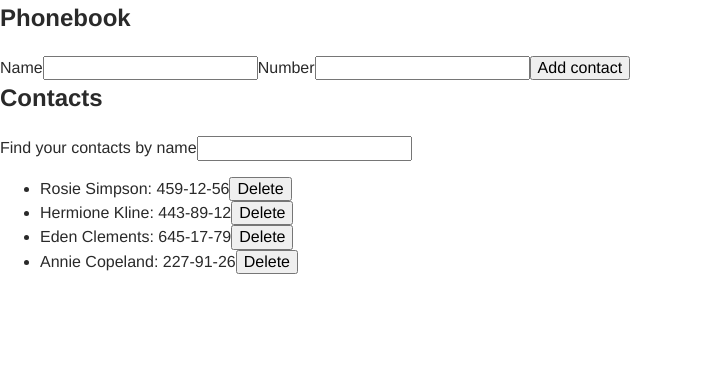
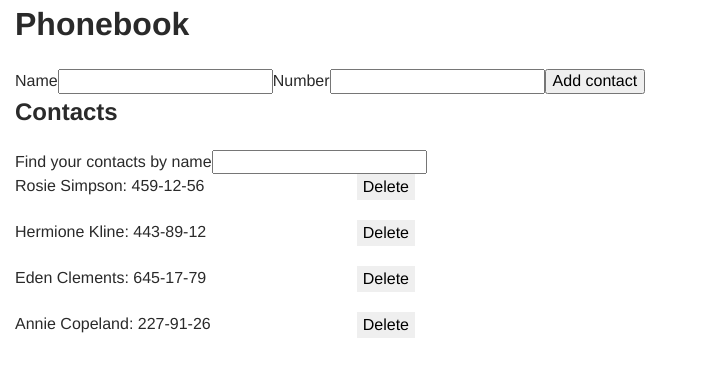
Before and after one commit to Art-Smirnov/goit-react-hw-02-phonebook, a React (Create React App) app: page / in a window 1280 px wide. Shown: the top 376 px of the page, without its empty margins (0-707 px from the left). Built offline with nearby package versions, Linux system fonts and the light colour scheme.

Commit message:
розпочинає стилізацію

```diff
--- a/src/App.js
+++ b/src/App.js
@@ -4,6 +4,7 @@ import { v4 as uuidv4 } from 'uuid';
 import ContactForm from './Components/ContactForm';
 import ContactList from './Components/ContactList';
 import Filter from './Components/Filter';
+import Container from './Components/Container';
 
 class App extends Component {
   state = {
@@ -57,13 +58,13 @@ class App extends Component {
     const { filter } = this.state;
     const visibleContacts = this.getVisibleContacts();
     return (
-      <>
-        <h2>Phonebook</h2>
+      <Container>
+        <h1>Phonebook</h1>
         <ContactForm onSubmit={this.addContact} />
         <h2>Contacts</h2>
         <Filter value={filter} onChange={this.changeFilter} />
         <ContactList contacts={visibleContacts} onDelete={this.deleteContact} />
-      </>
+      </Container>
     );
   }
 }
--- a/src/Components/ContactList/ContactList.js
+++ b/src/Components/ContactList/ContactList.js
@@ -1,18 +1,17 @@
 import React from 'react';
 
 import ContactListItem from './ContactListItem';
+import './ContactList.scss';
 
 const ContactList = ({ contacts, onDelete }) => (
-  <ul>
+  <ul className="ContactList">
     {contacts.map(({ id, name, number }) => (
-      <li key={id}>
       <ContactListItem
         id={id}
         name={name}
         number={number}
         onDelete={onDelete}
       />
-      </li>
     ))}
   </ul>
 );
--- /dev/null
+++ b/src/Components/ContactList/ContactList.scss
@@ -0,0 +1,10 @@
+@import 'styles/shared.scss';
+
+.ContactList {
+  @extend %list;
+
+  // display: grid;
+  // justify-content: center;
+  // grid-template-columns: repeat(auto-fill, minmax(400px, 1fr));
+  // grid-gap: 24px;
+}
--- a/src/Components/ContactList/ContactListItem.js
+++ b/src/Components/ContactList/ContactListItem.js
@@ -1,13 +1,18 @@
 import React from 'react';
 import PropTypes from 'prop-types';
+
+import './ContactListItem.scss';
+
 const ContactListItem = ({ id, name, number, onDelete }) => (
-  <>
-    <span>{name}: </span>
-    <span>{number}</span>
-    <button onClick={() => onDelete(id)} type="button">
+  <li className="ContactListItem" key={id}>
+    <span>
+      {name}: {number}
+    </span>
+
+    <button className="btn" onClick={() => onDelete(id)} type="button">
       Delete
     </button>
-  </>
+  </li>
 );
 
 ContactListItem.propTypes = {
--- /dev/null
+++ b/src/Components/ContactList/ContactListItem.scss
@@ -0,0 +1,15 @@
+@import 'styles/shared.scss';
+
+.ContactListItem {
+  display: flex;
+  justify-content: space-between;
+  width: 400px;
+}
+
+.ContactListItem:not(:last-child) {
+  margin-bottom: 20px;
+}
+
+.btn {
+  @extend %button;
+}
--- /dev/null
+++ b/src/Components/Container/Container.js
@@ -0,0 +1,7 @@
+import React from 'react';
+
+import './Container.scss';
+
+const Container = ({ children }) => <div className="Container">{children}</div>;
+
+export default Container;
--- /dev/null
+++ b/src/Components/Container/Container.scss
@@ -0,0 +1,7 @@
+.Container {
+  max-width: 1440px;
+  margin-left: auto;
+  margin-right: auto;
+  padding-left: 15px;
+  padding-right: 15px;
+}
--- /dev/null
+++ b/src/Components/Container/index.js
@@ -0,0 +1 @@
+export { default } from './Container';
--- a/src/styles/_placeholders.scss
+++ b/src/styles/_placeholders.scss
@@ -4,7 +4,7 @@
   list-style: none;
 }
 
-%btn {
+%button {
   border: none;
   font: inherit;
   cursor: pointer;
```
Lines whose indentation alone changed are shown as unchanged.
